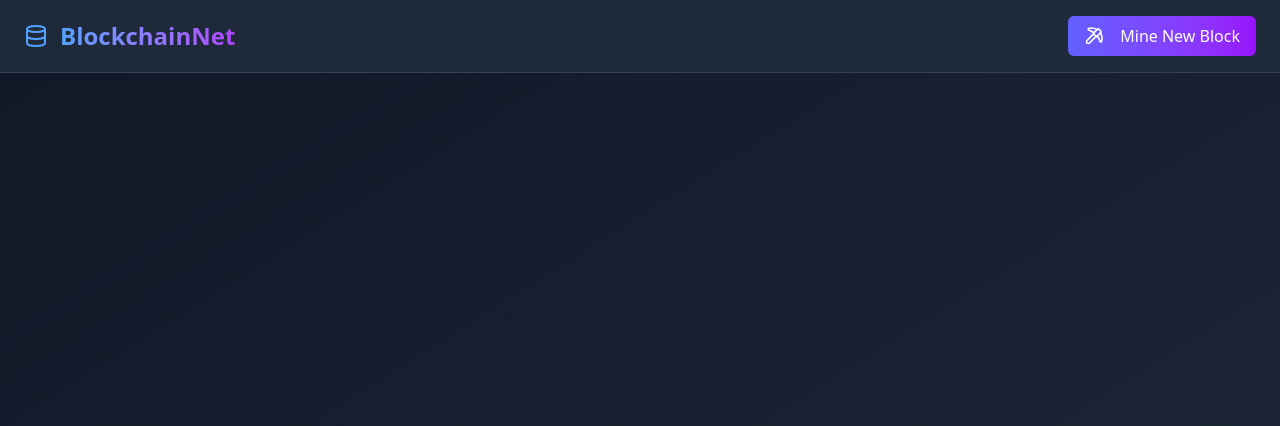
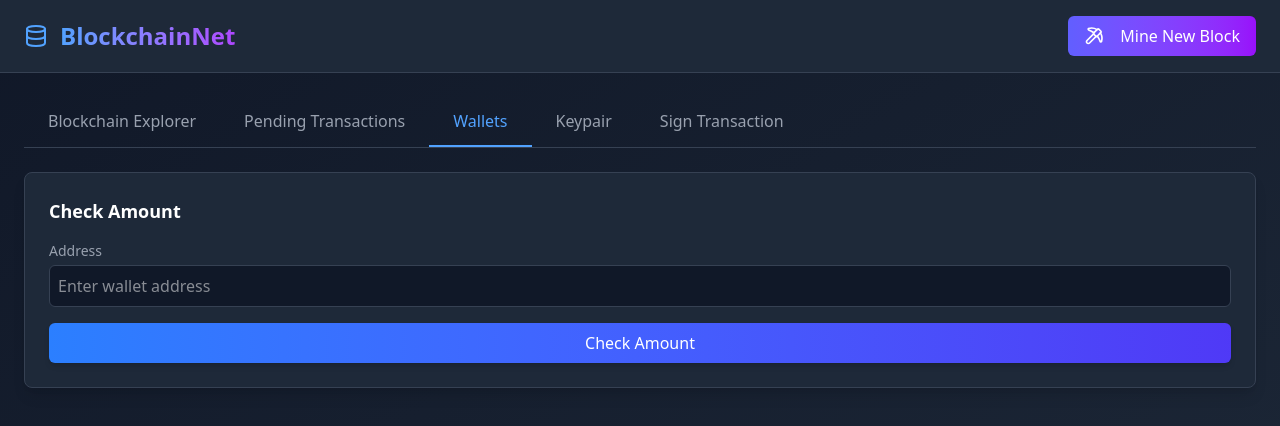
Before and after one commit to maulllanamm/BlockchainNetFrontend, a React (Vite) app: page /wallets in a window 1280 px wide. Shown: the top 426 px of the page. Built offline with nearby package versions, Linux system fonts and the light colour scheme; no server answers.

Commit message:
feat : add wallets pages

```diff
--- a/src/App.tsx
+++ b/src/App.tsx
@@ -5,6 +5,7 @@ import BlockchainPage from "./pages/BlockchainPage";
 import TransactionPage from "./pages/TransactionPage";
 import KeypairPage from "./pages/KeypairPage";
 import SignPage from "./pages/SignPage";
+import WalletPage from "./pages/WalletPage";
 
 function App() {
   return (
@@ -15,6 +16,7 @@ function App() {
           <Route index element={<Navigate to="/blockchain" replace />} />
           <Route path="/blockchain" element={<BlockchainPage />} />
           <Route path="/transaction" element={<TransactionPage />} />
+          <Route path="/wallets" element={<WalletPage />} />
           <Route path="/keypair" element={<KeypairPage />} />
           <Route path="/sign" element={<SignPage />} />
         </Route>
--- a/src/components/Header.tsx
+++ b/src/components/Header.tsx
@@ -17,8 +17,7 @@ function Header() {
     if (mineAddress.trim() !== "") {
       setIsMining(true);
       const result = await postMining(mineAddress);
-      console.log(result);
-      setIsMining(false);
+      closeModal();
     }
   };
 
--- a/src/components/TransactionForm.tsx
+++ b/src/components/TransactionForm.tsx
@@ -20,8 +20,8 @@ const TransactionForm = ({ loading }) => {
 
   // Fungsi yang dijalankan saat form berhasil disubmit
   const onSubmit = async (data: FormValues) => {
+    console.log(data);
     const result = await postTransaction(data);
-    console.log(result);
   };
 
   return (
--- a/src/layouts/MainLayout.tsx
+++ b/src/layouts/MainLayout.tsx
@@ -27,6 +27,18 @@ function MainLayout() {
           }
         >
           Pending Transactions
+        </NavLink>
+        <NavLink
+          to={"/wallets"}
+          className={({ isActive }) =>
+            `py-3 px-6 font-medium ${
+              isActive
+                ? "text-blue-400 border-b-2 border-blue-400"
+                : "text-gray-400 hover:text-gray-300"
+            }`
+          }
+        >
+          Wallets
         </NavLink>
         <NavLink
           to={"/keypair"}
--- /dev/null
+++ b/src/pages/WalletPage.tsx
@@ -0,0 +1,78 @@
+import React, { useState } from "react";
+import { getAmount } from "../services/api";
+
+const WalletPage = () => {
+  const [amount, setAmount] = useState<number | null>(null);
+  const [address, setAddress] = useState<string>("");
+  const [isLoading, setIsLoading] = useState<boolean>(false);
+
+  const handleCheckAmount = async () => {
+    if (!address.trim()) {
+      alert("Please enter a wallet address");
+      return;
+    }
+
+    setIsLoading(true);
+    const result = await getAmount(address);
+    console.log(result);
+    setAmount(result.data);
+    setIsLoading(false);
+  };
+
+  return (
+    <div className="md:col-span-1 bg-gray-800 border border-gray-700 rounded-lg p-6 shadow-lg h-min">
+      <h3 className="text-lg font-semibold mb-4 text-white">Check Amount</h3>
+
+      <div className="mb-4">
+        <label className="block text-sm font-medium text-gray-400 mb-1">
+          Address
+        </label>
+        <input
+          value={address}
+          onChange={(e) => setAddress(e.target.value)}
+          className="w-full p-2 bg-gray-900 border border-gray-700 rounded-md focus:outline-none focus:ring-2 focus:ring-blue-500 text-white"
+          placeholder="Enter wallet address"
+        />
+      </div>
+
+      <button
+        onClick={handleCheckAmount}
+        disabled={isLoading}
+        className="w-full bg-gradient-to-r from-blue-500 to-indigo-600 hover:from-blue-600 hover:to-indigo-700 disabled:from-gray-600 disabled:to-gray-700 p-2 rounded-md text-white font-medium transition-all shadow-md disabled:cursor-not-allowed"
+      >
+        {isLoading ? "Checking..." : "Check Amount"}
+      </button>
+
+      {/* Amount Display */}
+      {amount !== null && (
+        <div className="mt-6 p-4 bg-gray-900 border border-gray-600 rounded-md">
+          <div className="text-center">
+            <p className="text-sm text-gray-400 mb-1">Balance</p>
+            <p className="text-2xl font-bold text-green-400">
+              {amount.toLocaleString()} Coin
+            </p>
+            <p className="text-xs text-gray-500 mt-2">
+              Address: {address.substring(0, 10)}...
+              {address.substring(address.length - 8)}
+            </p>
+          </div>
+        </div>
+      )}
+
+      {/* Clear Button */}
+      {amount !== null && (
+        <button
+          onClick={() => {
+            setAmount(null);
+            setAddress("");
+          }}
+          className="w-full mt-3 bg-gray-700 hover:bg-gray-600 p-2 rounded-md text-white font-medium transition-all"
+        >
+          Clear
+        </button>
+      )}
+    </div>
+  );
+};
+
+export default WalletPage;
--- a/src/services/api.ts
+++ b/src/services/api.ts
@@ -24,6 +24,15 @@ const apiClient = axios.create({
     "Content-Type": "application/json",
   },
 });
+
+export const getAmount = async (address: string) => {
+  try {
+    const response = await apiClient.get(`/wallets/${address}/balance`);
+    return response.data;
+  } catch (error) {
+    console.error("Error in getAmount:", error);
+  }
+};
 
 export const getBlocks = async () => {
   try {
```
